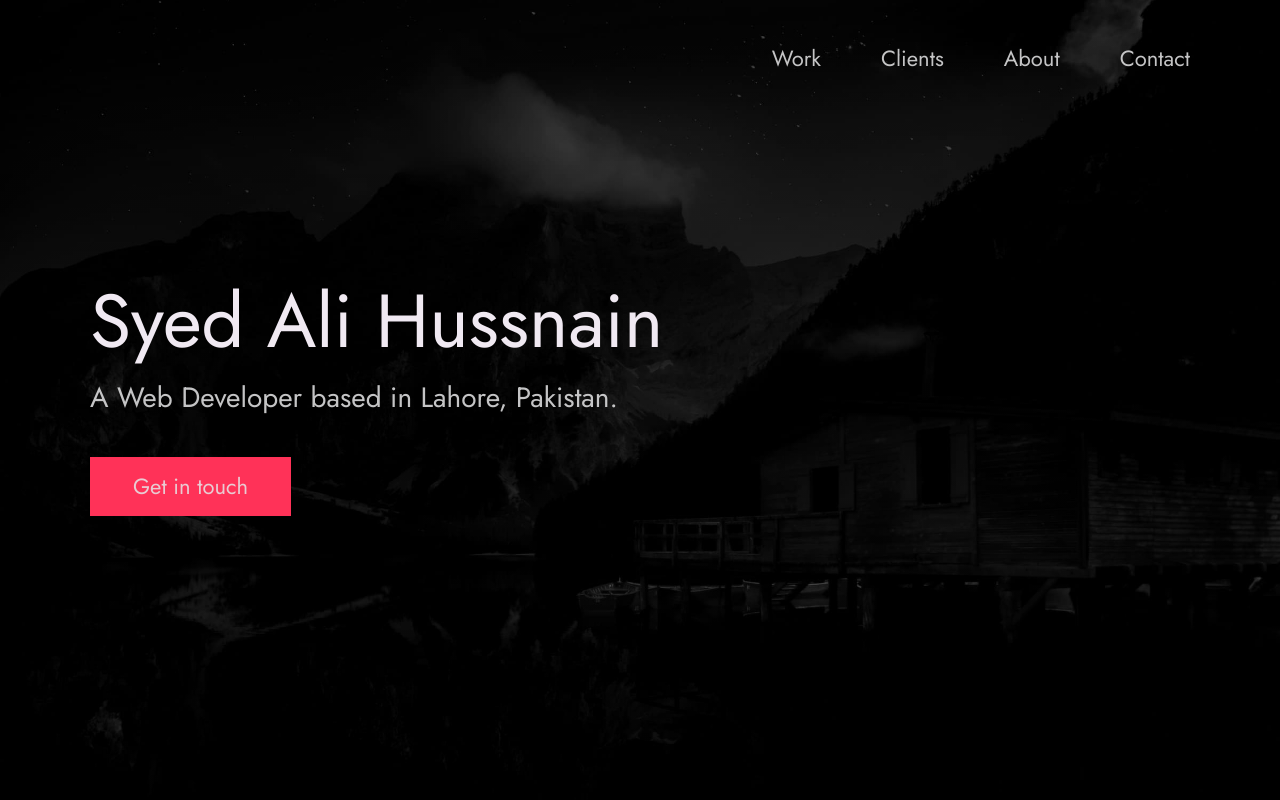
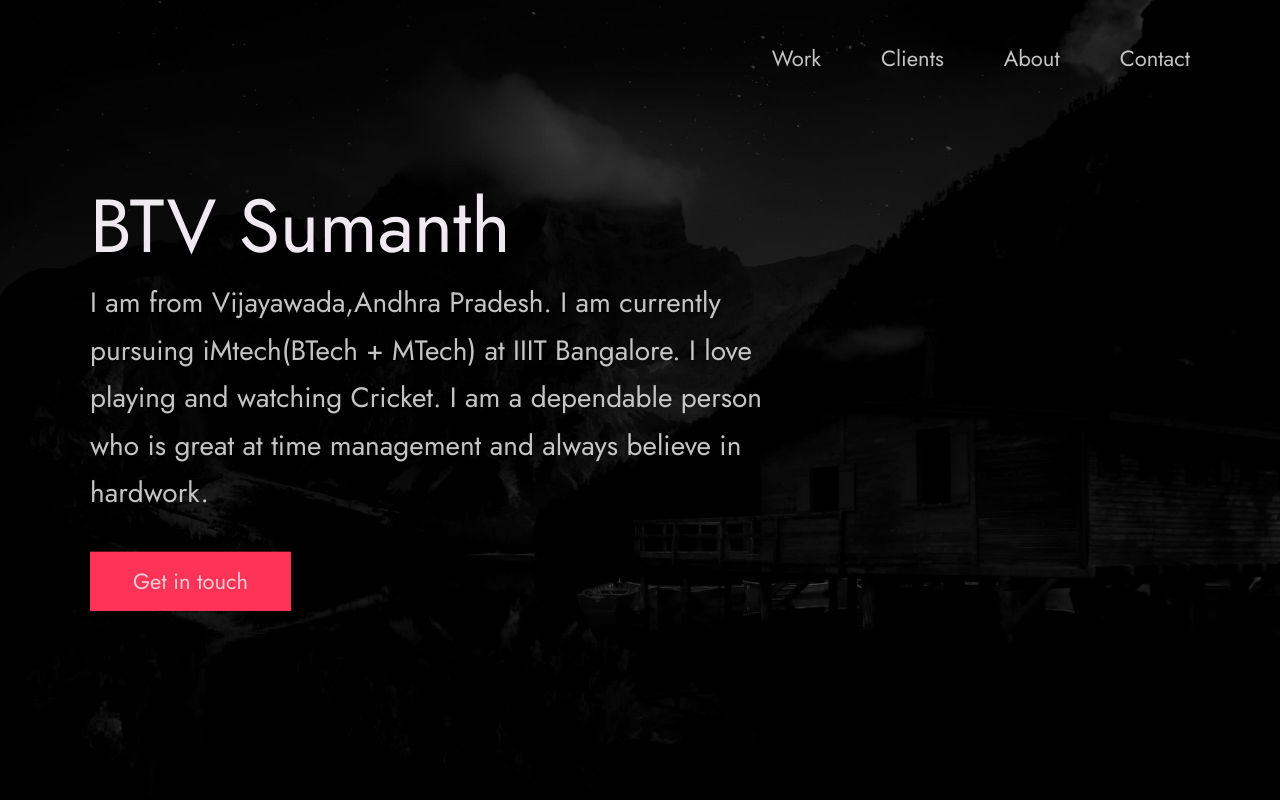
Before and after one commit to sumanth2002629/portfolio_IMT2020072, a plain HTML site: page index.html in a window 1280 px wide. Shown: the top 800 px of the page. Drawn offline with Linux system fonts and the light colour scheme.

Commit message:
added personal details in the template

```diff
--- a/index.html
+++ b/index.html
@@ -24,7 +24,7 @@
 
   <!-- Put your site title here -->
   <title>
-    Syed Ali Hussnain | A Web Developer based in Lahore, Pakistan.
+    BTV Sumanth | Student at IIIT Bangalore.
   </title>
 
   <meta name="description" content="Add small description of yourslef.">
@@ -56,10 +56,10 @@
       <div class="header__text">
         <h1 class="heading-primary">
           <!-- Replace the following name with your name -->
-          <span>Syed Ali Hussnain</span>
+          <span>BTV Sumanth</span>
         </h1>
         <!-- Put a small paragraph about yourself -->
-        <p>A Web Developer based in Lahore, Pakistan.</p>
+        <p>I am from Vijayawada,Andhra Pradesh. I am currently pursuing iMtech(BTech + MTech) at IIIT Bangalore. I love playing and watching Cricket. I am a dependable person who is great at time management and always believe in hardwork. </p>
         <a href="#contact" class="btn btn--pink">Get in touch</a>
       </div>
     </div>
```
